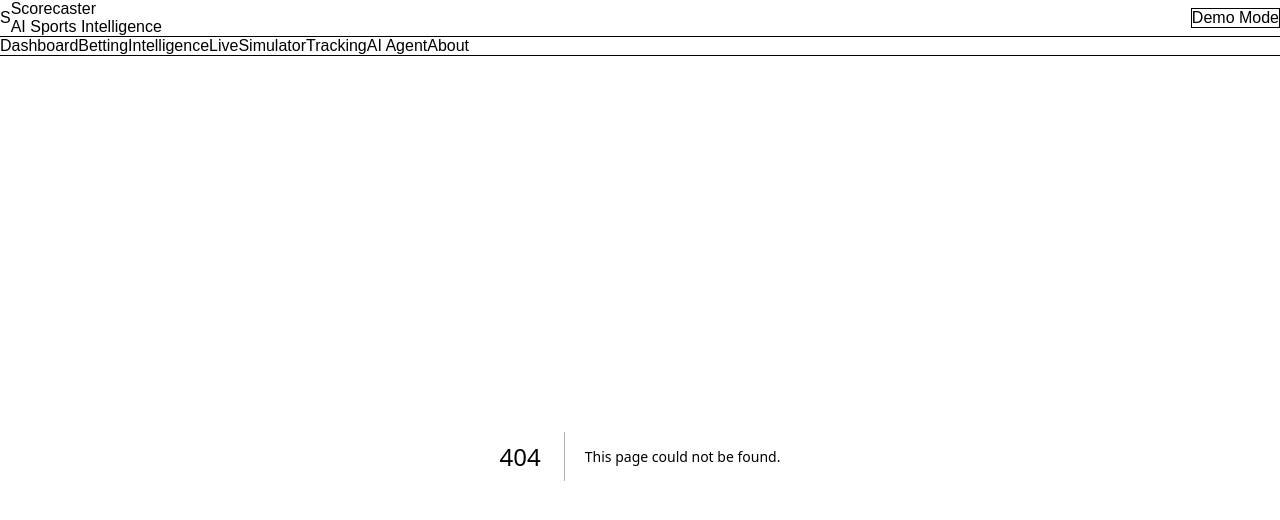
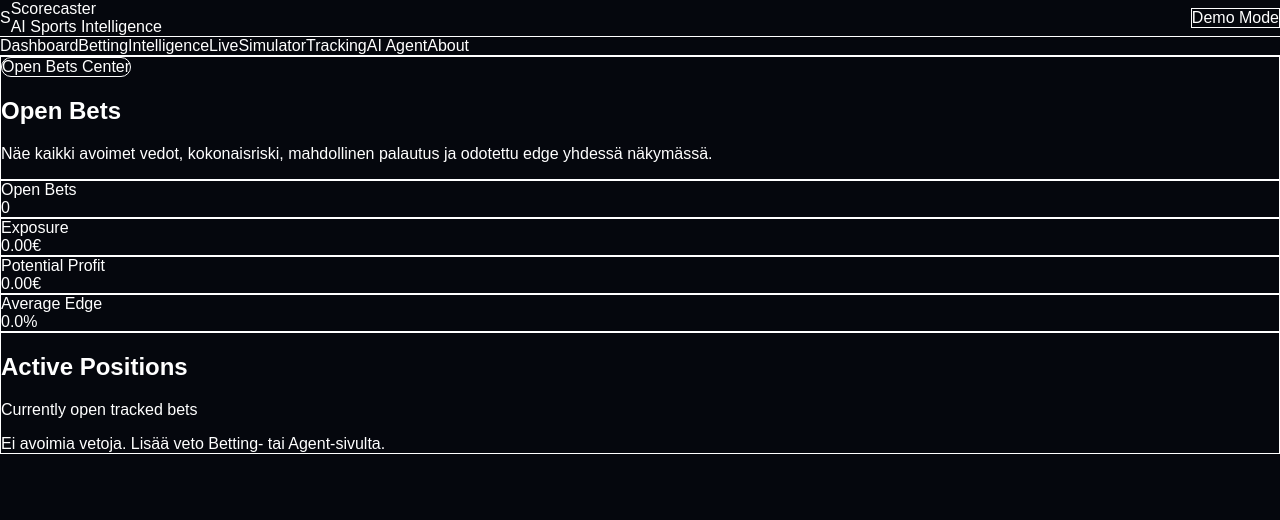
Before and after one commit to vv-glitchhub/scorecaster, a Next.js app: page /open-bets in a window 1280 px wide. Before the commit this address had no page. Shown: the top 520 px of the page. Built offline with nearby package versions, Linux system fonts and the light colour scheme.

Commit message:
Create page.jsx

```diff
--- /dev/null
+++ b/app/open-bets/page.jsx
@@ -0,0 +1,184 @@
+"use client";
+
+import { useEffect, useState } from "react";
+import Panel from "../components/Panel";
+import { getTrackedBets } from "../../lib/tracking-storage";
+import { formatMoney, formatPercent } from "../../lib/analysis-engine";
+
+function calculateOpenStats(bets) {
+  const openBets = bets.filter((bet) => bet.result === "pending");
+
+  const exposure = openBets.reduce(
+    (sum, bet) => sum + Number(bet.stake || 0),
+    0
+  );
+
+  const potentialReturn = openBets.reduce(
+    (sum, bet) => sum + Number(bet.stake || 0) * Number(bet.odds || 0),
+    0
+  );
+
+  const averageEdge =
+    openBets.length > 0
+      ? openBets.reduce((sum, bet) => sum + Number(bet.edge || 0), 0) /
+        openBets.length
+      : 0;
+
+  return {
+    openCount: openBets.length,
+    exposure,
+    potentialReturn,
+    potentialProfit: potentialReturn - exposure,
+    averageEdge,
+    openBets
+  };
+}
+
+export default function OpenBetsPage() {
+  const [bets, setBets] = useState([]);
+
+  useEffect(() => {
+    setBets(getTrackedBets());
+  }, []);
+
+  const stats = calculateOpenStats(bets);
+
+  return (
+    <div className="space-y-6">
+      <section className="rounded-3xl border border-white/10 bg-gradient-to-br from-slate-900 to-slate-950 p-6 shadow-2xl">
+        <div className="mb-2 inline-flex rounded-full border border-sky-400/30 bg-sky-400/10 px-3 py-1 text-sm text-sky-300">
+          Open Bets Center
+        </div>
+
+        <h1 className="text-4xl font-black tracking-tight">Open Bets</h1>
+
+        <p className="mt-3 text-slate-300">
+          Näe kaikki avoimet vedot, kokonaisriski, mahdollinen palautus ja
+          odotettu edge yhdessä näkymässä.
+        </p>
+      </section>
+
+      <section className="grid gap-4 md:grid-cols-2 lg:grid-cols-4">
+        <div className="rounded-2xl border border-white/10 bg-white/[0.04] p-5">
+          <div className="text-sm text-slate-400">Open Bets</div>
+          <div className="mt-2 text-3xl font-black text-sky-300">
+            {stats.openCount}
+          </div>
+        </div>
+
+        <div className="rounded-2xl border border-white/10 bg-white/[0.04] p-5">
+          <div className="text-sm text-slate-400">Exposure</div>
+          <div className="mt-2 text-3xl font-black text-red-300">
+            {formatMoney(stats.exposure)}
+          </div>
+        </div>
+
+        <div className="rounded-2xl border border-white/10 bg-white/[0.04] p-5">
+          <div className="text-sm text-slate-400">Potential Profit</div>
+          <div className="mt-2 text-3xl font-black text-emerald-300">
+            {formatMoney(stats.potentialProfit)}
+          </div>
+        </div>
+
+        <div className="rounded-2xl border border-white/10 bg-white/[0.04] p-5">
+          <div className="text-sm text-slate-400">Average Edge</div>
+          <div className="mt-2 text-3xl font-black text-yellow-300">
+            {formatPercent(stats.averageEdge)}
+          </div>
+        </div>
+      </section>
+
+      <Panel title="Active Positions" subtitle="Currently open tracked bets">
+        <div className="space-y-4">
+          {stats.openBets.length === 0 && (
+            <div className="rounded-xl bg-white/[0.04] p-4 text-sm text-slate-400">
+              Ei avoimia vetoja. Lisää veto Betting- tai Agent-sivulta.
+            </div>
+          )}
+
+          {stats.openBets.map((bet) => {
+            const stake = Number(bet.stake || 0);
+            const odds = Number(bet.odds || 0);
+            const potentialReturn = stake * odds;
+            const potentialProfit = potentialReturn - stake;
+
+            return (
+              <div
+                key={bet.id}
+                className="rounded-2xl border border-white/10 bg-white/[0.04] p-5"
+              >
+                <div className="flex flex-col gap-4 lg:flex-row lg:items-center lg:justify-between">
+                  <div>
+                    <div className="text-xl font-black">{bet.match}</div>
+
+                    <div className="mt-2 text-sm text-slate-400">
+                      {bet.selection} @ {bet.odds}
+                    </div>
+
+                    {bet.bookmaker && (
+                      <div className="mt-1 text-sm text-emerald-300">
+                        Bookmaker: {bet.bookmaker}
+                      </div>
+                    )}
+
+                    {bet.source && (
+                      <div className="mt-1 text-xs text-slate-500">
+                        Source: {bet.source}
+                      </div>
+                    )}
+                  </div>
+
+                  <div className="rounded-xl bg-slate-950 px-4 py-3 text-right">
+                    <div className="text-sm text-slate-400">Stake</div>
+                    <div className="mt-1 text-xl font-black text-red-300">
+                      {formatMoney(stake)}
+                    </div>
+                  </div>
+                </div>
+
+                <div className="mt-5 grid gap-3 md:grid-cols-4">
+                  <div className="rounded-xl bg-slate-950 p-4">
+                    <div className="text-sm text-slate-400">Edge</div>
+                    <div className="mt-2 text-xl font-black text-emerald-300">
+                      {formatPercent(bet.edge)}
+                    </div>
+                  </div>
+
+                  <div className="rounded-xl bg-slate-950 p-4">
+                    <div className="text-sm text-slate-400">EV</div>
+                    <div className="mt-2 text-xl font-black text-sky-300">
+                      {formatPercent(bet.ev)}
+                    </div>
+                  </div>
+
+                  <div className="rounded-xl bg-slate-950 p-4">
+                    <div className="text-sm text-slate-400">Return</div>
+                    <div className="mt-2 text-xl font-black">
+                      {formatMoney(potentialReturn)}
+                    </div>
+                  </div>
+
+                  <div className="rounded-xl bg-slate-950 p-4">
+                    <div className="text-sm text-slate-400">Potential Profit</div>
+                    <div className="mt-2 text-xl font-black text-emerald-300">
+                      {formatMoney(potentialProfit)}
+                    </div>
+                  </div>
+                </div>
+
+                {bet.movementSignal && (
+                  <div className="mt-5 rounded-xl border border-sky-400/20 bg-sky-400/5 p-4 text-sm text-slate-300">
+                    Movement signal:{" "}
+                    <span className="font-bold text-sky-300">
+                      {bet.movementSignal}
+                    </span>
+                  </div>
+                )}
+              </div>
+            );
+          })}
+        </div>
+      </Panel>
+    </div>
+  );
+}
```
